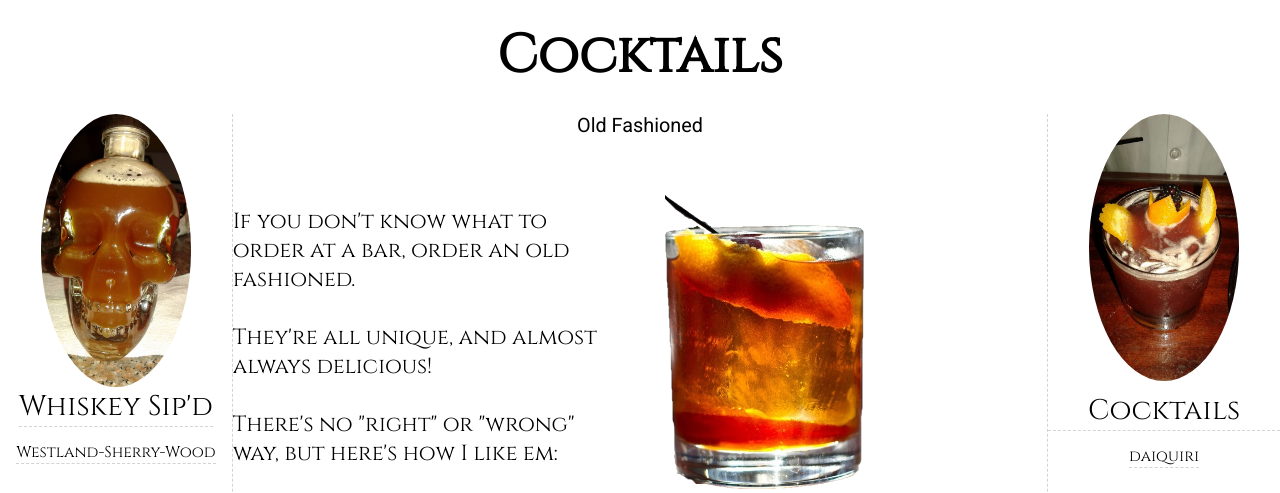
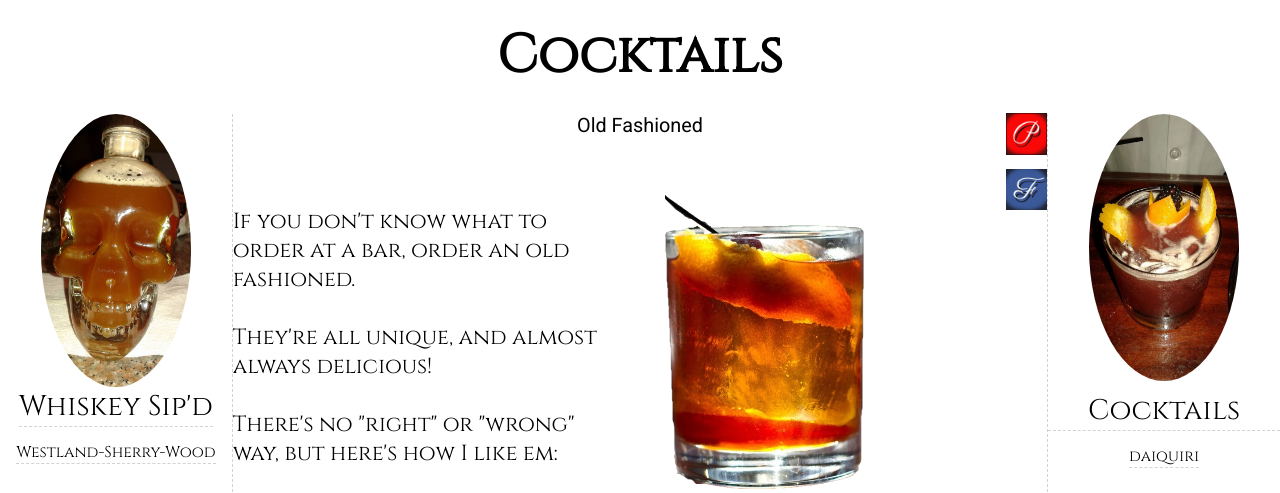
Before and after one commit to gibstock/wall-of-whiskey, a PHP site: page /old-fashioned-cocktail-recipe.html in a window 1280 px wide. Shown: the part 465-958 px from the top of the page. Run offline with PHP 8.4, Linux system fonts and the light colour scheme.

Commit message:
added social media icons

```diff
--- a/cocktails.html
+++ b/cocktails.html
@@ -41,7 +41,7 @@
                     <div class="grid-item-left item16"></div>
                     <div class="grid-item-left item17"></div>
                     <div class="grid-item-left item18"></div>
-                    <div class="grid-item-left item19"><a href="westland-sherry-wood.html"><img src="img/westland-sherry-wood-bottle.jpg" alt=""></a></div>
+                    <div class="grid-item-left item19"><a href="westland-sherry-wood.html"><img src="img/westland-sherry-wood-bottle.png" alt=""></a></div>
                     <div class="grid-item-left item20"></div>
                     <div class="grid-item-left item21"></div>
                     <div class="grid-item-left item22"></div>
--- a/contact.html
+++ b/contact.html
@@ -41,7 +41,7 @@
                     <div class="grid-item-left item16"></div>
                     <div class="grid-item-left item17"></div>
                     <div class="grid-item-left item18"></div>
-                    <div class="grid-item-left item19"><a href="westland-sherry-wood.html"><img src="img/westland-sherry-wood-bottle.jpg" alt=""></a></div>
+                    <div class="grid-item-left item19"><a href="westland-sherry-wood.html"><img src="img/westland-sherry-wood-bottle.png" alt=""></a></div>
                     <div class="grid-item-left item20"></div>
                     <div class="grid-item-left item21"></div>
                     <div class="grid-item-left item22"></div>
--- a/css/style.css
+++ b/css/style.css
@@ -586,7 +586,33 @@ email{
 .medium{
     font-size: .6em;
 }
-@media screen and (max-width: 426px){
+.share-wrap{
+    display: flex;
+    justify-content: right;
+    position: sticky;
+    bottom: 50%;
+}
+.share{
+    display: flex;
+    flex-direction: column;
+    justify-content: flex-end;
+    align-items: flex-end;
+    width: 100%;
+
+}
+.share a img{
+    width: 1em;
+
+}
+@media screen and (max-width: 1300px){
+    .subscribe{
+        position: absolute;
+        top: 3.4vh;
+        border: none;
+        /* background: rgba(0, 0, 0, 0.644); */
+    }
+}
+@media screen and (max-width: 515px){
     .hero-bg{
         background-size: cover;
     }
--- a/daiquiri-cocktail-recipe.html
+++ b/daiquiri-cocktail-recipe.html
@@ -41,7 +41,7 @@
                     <div class="grid-item-left item16"></div>
                     <div class="grid-item-left item17"></div>
                     <div class="grid-item-left item18"></div>
-                    <div class="grid-item-left item19"><a href="westland-sherry-wood.html"><img src="img/westland-sherry-wood-bottle.jpg" alt=""></a></div>
+                    <div class="grid-item-left item19"><a href="westland-sherry-wood.html"><img src="img/westland-sherry-wood-bottle.png" alt=""></a></div>
                     <div class="grid-item-left item20"></div>
                     <div class="grid-item-left item21"></div>
                     <div class="grid-item-left item22"></div>
--- a/hot-toddy-cocktail-recipe.html
+++ b/hot-toddy-cocktail-recipe.html
@@ -41,7 +41,7 @@
                     <div class="grid-item-left item16"></div>
                     <div class="grid-item-left item17"></div>
                     <div class="grid-item-left item18"></div>
-                    <div class="grid-item-left item19"><a href="westland-sherry-wood.html"><img src="img/westland-sherry-wood-bottle.jpg" alt=""></a></div>
+                    <div class="grid-item-left item19"><a href="westland-sherry-wood.html"><img src="img/westland-sherry-wood-bottle.png" alt=""></a></div>
                     <div class="grid-item-left item20"></div>
                     <div class="grid-item-left item21"></div>
                     <div class="grid-item-left item22"></div>
--- a/index.html
+++ b/index.html
@@ -41,7 +41,7 @@
                     <div class="grid-item-left item16"></div>
                     <div class="grid-item-left item17"></div>
                     <div class="grid-item-left item18"></div>
-                    <div class="grid-item-left item19"><a href="westland-sherry-wood.html"><img src="img/westland-sherry-wood-bottle.jpg" alt="westland-sherry-wood"></a></div>
+                    <div class="grid-item-left item19"><a href="westland-sherry-wood.html"><img src="img/westland-sherry-wood-bottle.png" alt="westland-sherry-wood"></a></div>
                     <div class="grid-item-left item20"></div>
                     <div class="grid-item-left item21"></div>
                     <div class="grid-item-left item22"></div>
--- a/michters-toasted-barrel.html
+++ b/michters-toasted-barrel.html
@@ -41,7 +41,7 @@
                     <div class="grid-item-left item16"></div>
                     <div class="grid-item-left item17"></div>
                     <div class="grid-item-left item18"></div>
-                    <div class="grid-item-left item19"><a href="westland-sherry-wood.html"><img src="img/westland-sherry-wood-bottle.jpg" alt=""></a></div>
+                    <div class="grid-item-left item19"><a href="westland-sherry-wood.html"><img src="img/westland-sherry-wood-bottle.png" alt=""></a></div>
                     <div class="grid-item-left item20"></div>
                     <div class="grid-item-left item21"></div>
                     <div class="grid-item-left item22"></div>
--- a/old-fashioned-cocktail-recipe.html
+++ b/old-fashioned-cocktail-recipe.html
@@ -41,7 +41,7 @@
                     <div class="grid-item-left item16"></div>
                     <div class="grid-item-left item17"></div>
                     <div class="grid-item-left item18"></div>
-                    <div class="grid-item-left item19"><a href="westland-sherry-wood.html"><img src="img/westland-sherry-wood-bottle.jpg" alt=""></a></div>
+                    <div class="grid-item-left item19"><a href="westland-sherry-wood.html"><img src="img/westland-sherry-wood-bottle.png" alt=""></a></div>
                     <div class="grid-item-left item20"></div>
                     <div class="grid-item-left item21"></div>
                     <div class="grid-item-left item22"></div>
@@ -94,11 +94,13 @@
             </div>
             <div class="main-area">
                 <div class="content">
+                    <!-- Recipe Main Content  -->
                     <p>Old Fashioned</p>
                     <div class="recipe-grid">
                         <p>If you don't know what to order at a bar, order an old fashioned.<br><br> They're all unique, and almost always delicious!
                             <br><br>There's no "right" or "wrong" way, but here's how I like em:
                         </p>
+                        <!-- Lead Media  -->
                         <img src="img/oldfashioned.png" alt="old fashioned">
                         <ul>
                             <h6>Ingredients</h6>
@@ -128,6 +130,14 @@
                             <h6>Enjoy!</h6>
                         </ol>
                     </div>
+                    <!-- social media share  -->
+                    <div class="share-wrap">
+                        <div class="share">
+                            <a href="https://www.pinterest.com/pin/create/link/?url=https%3a%2f%2fwww.wallofwhiskey.com%2fold-fashioned-cocktail-recipe.html&media=https%3a%2f%2fraw.githubusercontent.com%2fgibstock%2fwall-of-whiskey%2fmaster%2fimg%2foldfashioned.png&description=Old%20Fashioned%20Cocktail%20Recipe" target="_blank"><img src="img/pinterest.png" alt="pinterest" title="Pin it!"></a>
+                            <a href="https://www.facebook.com/sharer/sharer.php?u=https://www.wallofwhiskey.com/old-fashioned-cocktail-recipe.html" target="_blank"><img src="img/facebook-icon.png" alt="share to facebook" title="Share to Facebook!"></a>
+                        </div>
+
+                    </div>
                 </div>
             </div>
             <div class="right-side"><img src="img/king-cocktail.jpg" alt="cocktail"><p>Cocktails</p>
--- a/subscribe.html
+++ b/subscribe.html
@@ -41,7 +41,7 @@
                     <div class="grid-item-left item16"></div>
                     <div class="grid-item-left item17"></div>
                     <div class="grid-item-left item18"></div>
-                    <div class="grid-item-left item19"><a href="westland-sherry-wood.html"><img src="img/westland-sherry-wood-bottle.jpg" alt=""></a></div>
+                    <div class="grid-item-left item19"><a href="westland-sherry-wood.html"><img src="img/westland-sherry-wood-bottle.png" alt=""></a></div>
                     <div class="grid-item-left item20"></div>
                     <div class="grid-item-left item21"></div>
                     <div class="grid-item-left item22"></div>
--- a/westland-sherry-wood.html
+++ b/westland-sherry-wood.html
@@ -41,7 +41,7 @@
                     <div class="grid-item-left item16"></div>
                     <div class="grid-item-left item17"></div>
                     <div class="grid-item-left item18"></div>
-                    <div class="grid-item-left item19"><a href="westland-sherry-wood.html"><img src="img/westland-sherry-wood-bottle.jpg" alt=""></a></div>
+                    <div class="grid-item-left item19"><a href="westland-sherry-wood.html"><img src="img/westland-sherry-wood-bottle.png" alt=""></a></div>
                     <div class="grid-item-left item20"></div>
                     <div class="grid-item-left item21"></div>
                     <div class="grid-item-left item22"></div>
--- a/whiskey.html
+++ b/whiskey.html
@@ -41,7 +41,7 @@
                     <div class="grid-item-left item16"></div>
                     <div class="grid-item-left item17"></div>
                     <div class="grid-item-left item18"></div>
-                    <div class="grid-item-left item19"><a href="westland-sherry-wood.html"><img src="img/westland-sherry-wood-bottle.jpg" alt=""></a></div>
+                    <div class="grid-item-left item19"><a href="westland-sherry-wood.html"><img src="img/westland-sherry-wood-bottle.png" alt=""></a></div>
                     <div class="grid-item-left item20"></div>
                     <div class="grid-item-left item21"></div>
                     <div class="grid-item-left item22"></div>
```
Also changed, not shown: img/daiquiri.PNG, img/facebook-icon.png (added), img/hot-toddy.jpg, img/pinterest.png (added), img/westland-sherry-wood-bottle.jpg, img/westland-sherry-wood-bottle.png (added), img/whiskey-sour.jpg.
